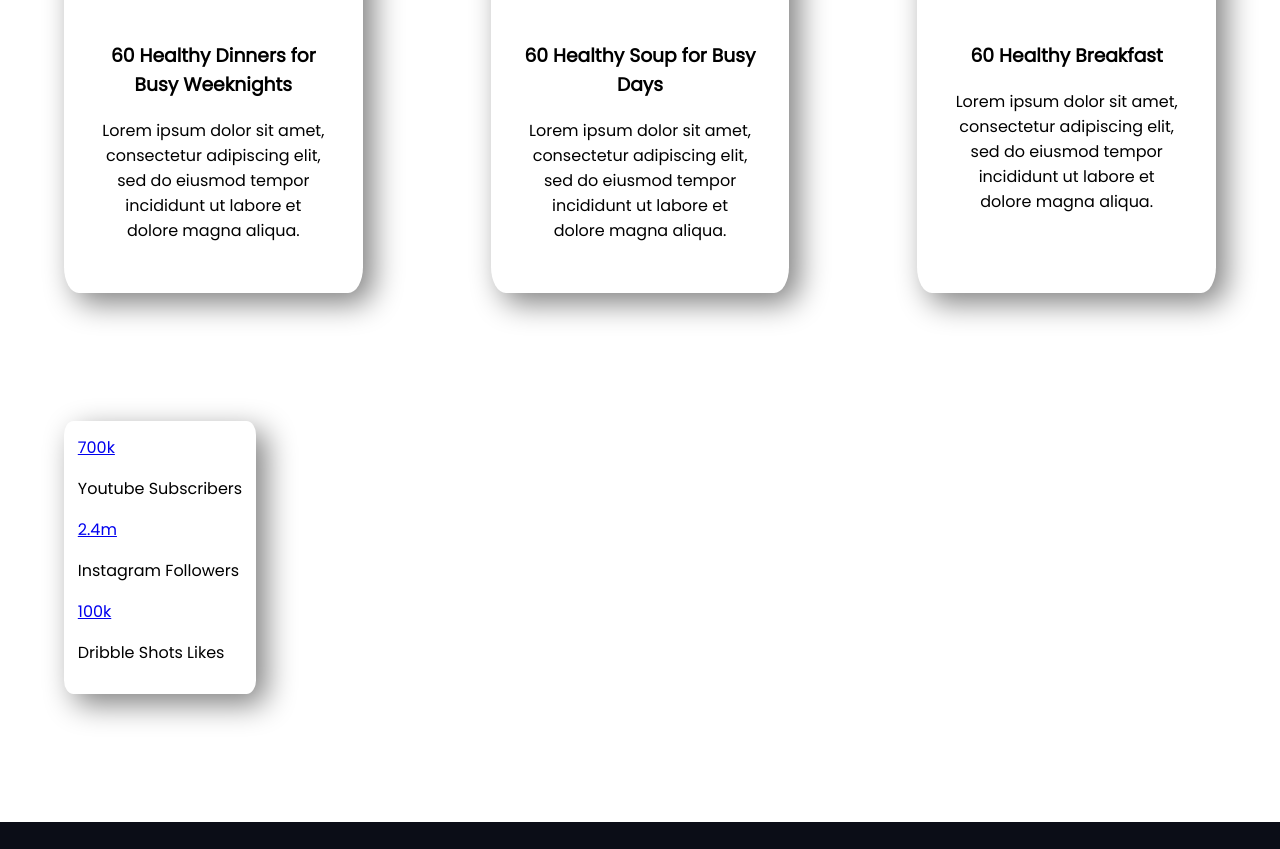
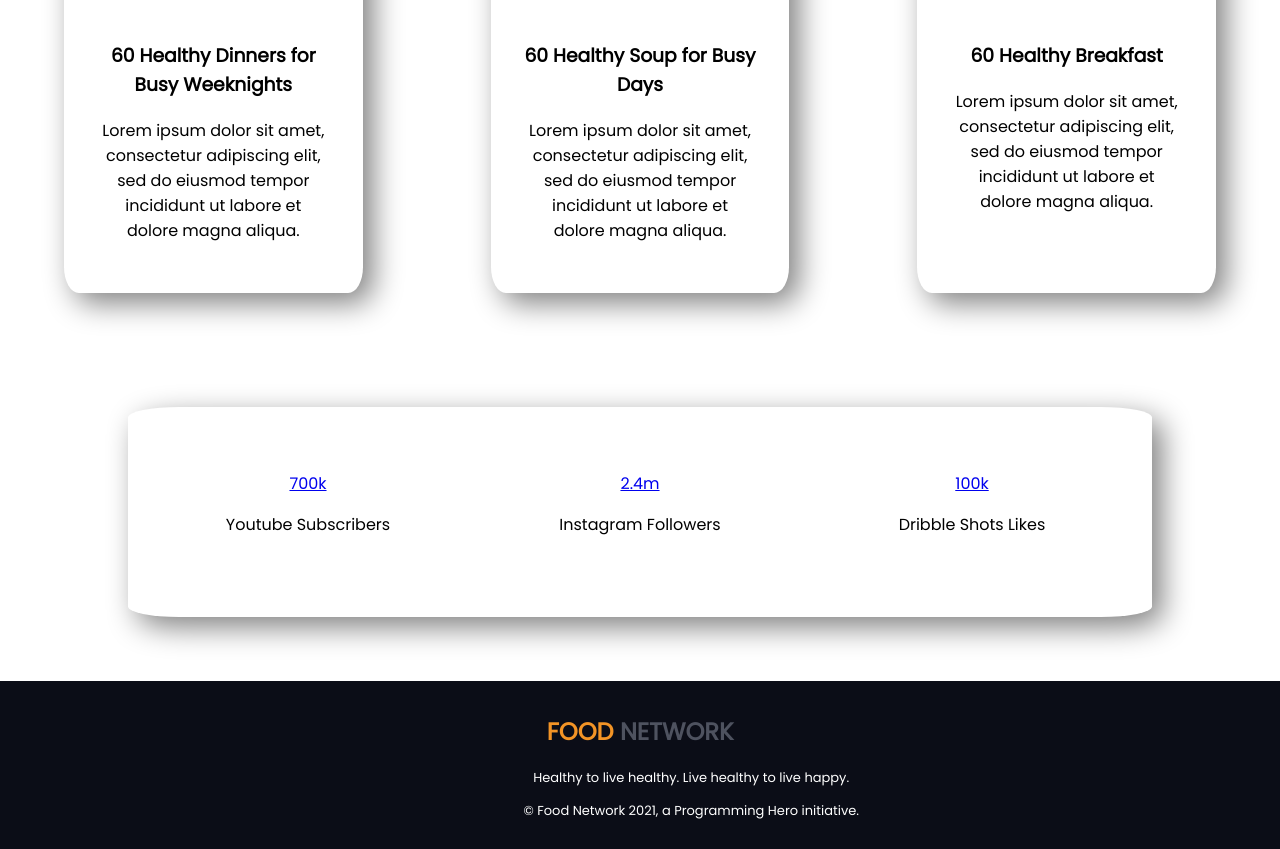
Before and after one commit to Syedakanijfaria/projectone, a plain HTML site: page index.html in a window 1280 px wide. Shown: the part 1948-2797 px from the top of the page. Drawn offline with Linux system fonts and the light colour scheme.

Commit message:
difficult

```diff
--- a/index.html
+++ b/index.html
@@ -91,17 +91,18 @@
     </section>
     <section class="fourth-section">
         <div class="flexible-container">
-            <div class="recipie-item">
-                <div class="food">
-                    <a href="#">700k</a>
+            <div id="flexbox">
+                <div><a href="#">700k</a>
                     <p>Youtube Subscribers</p>
-                    <a href="#">2.4m</a>
+                </div>
+
+                <div><a href="#">2.4m</a>
                     <p>Instagram Followers</p>
-                    <a href="#">100k</a>
+                </div>
+                <div><a href="#">100k</a>
                     <p>Dribble Shots Likes</p>
                 </div>
             </div>
-        </div>
         </div>
     </section>
 
--- a/style.css
+++ b/style.css
@@ -8,6 +8,7 @@ h1{
 }
 .flexible-container{
     display: flex;
+    background-color: white;
 }
 .half-width{
     width: 40%;
@@ -44,7 +45,11 @@ h1{
     margin-top: 50px;
     text-align-last: center;
 }
-
+.fourth-section{
+    margin-top: 50px;
+    text-align-last: center;
+    margin-bottom: 50px;
+}
 
 /*-----third section------*/
 
@@ -69,6 +74,21 @@ h1{
     height: auto;
 }
 
+/*-----4thsection------*/
+
+#flexbox {
+    width: 100%;
+    float: left;
+    margin-left: 10%;
+    margin-right: 10%;
+    padding: 5%;
+    box-shadow: 10px 10px 30px gray;
+    border-radius: 5%;
+    column-count: 3;
+    column-gap: 100px;
+    background-color: white;
+    box-sizing: border-box;
+  }
 
 /*-----footer start-----*/
 footer{
```
